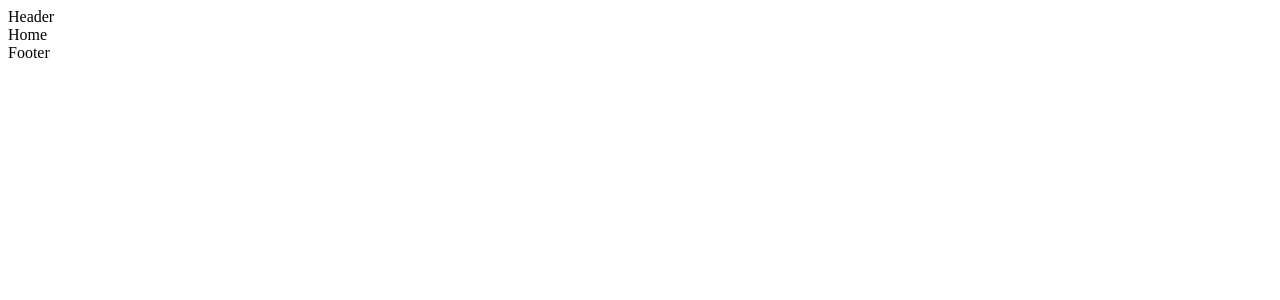
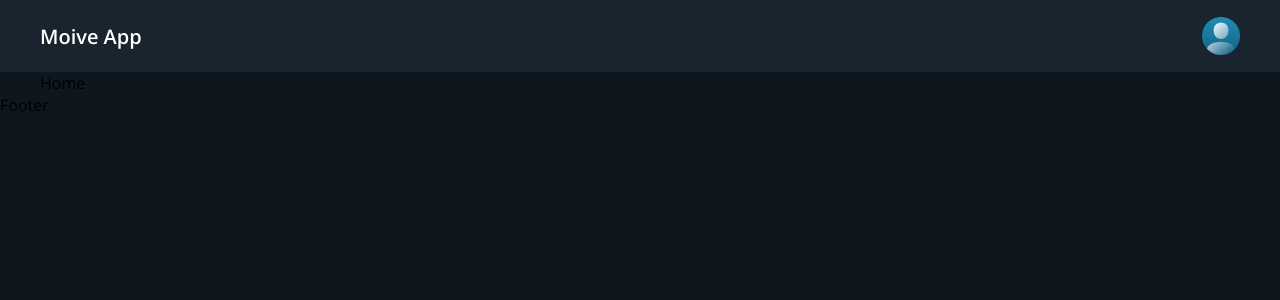
Before and after one commit to The-manpreet-singh/moives-app, a React (Create React App) app: page / in a window 1280 px wide. Shown: the top 300 px of the page. Built offline with nearby package versions, Linux system fonts and the light colour scheme.

Commit message:
complete heaser

```diff
--- a/public/index.html
+++ b/public/index.html
@@ -10,6 +10,18 @@
       content="Web site created using create-react-app"
     />
     <link rel="apple-touch-icon" href="%PUBLIC_URL%/logo192.png" />
+    <link rel="preconnect" href="https://fonts.googleapis.com" />
+    <link rel="preconnect" href="https://fonts.gstatic.com" crossorigin />
+    <link
+      href="https://fonts.googleapis.com/css2?family=Open+Sans:wght@300;400;600;700&display=swap"
+      rel="stylesheet"
+    />
+    <link
+      rel="stylesheet"
+      href="https://pro.fontawesome.com/releases/v5.10.0/css/all.css"
+      integrity="sha384-AYmEC3Yw5cVb3ZcuHtOA93w35dYTsvhLPVnYs9eStHfGJvOvKxVfELGroGkvsg+p"
+      crossorigin="anonymous"
+    />
     <!--
       manifest.json provides metadata used when your web app is installed on a
       user's mobile device or desktop. See https://developers.google.com/web/fundamentals/web-app-manifest/
--- a/src/App.css
+++ /dev/null
@@ -1,38 +0,0 @@
-.App {
-  text-align: center;
-}
-
-.App-logo {
-  height: 40vmin;
-  pointer-events: none;
-}
-
-@media (prefers-reduced-motion: no-preference) {
-  .App-logo {
-    animation: App-logo-spin infinite 20s linear;
-  }
-}
-
-.App-header {
-  background-color: #282c34;
-  min-height: 100vh;
-  display: flex;
-  flex-direction: column;
-  align-items: center;
-  justify-content: center;
-  font-size: calc(10px + 2vmin);
-  color: white;
-}
-
-.App-link {
-  color: #61dafb;
-}
-
-@keyframes App-logo-spin {
-  from {
-    transform: rotate(0deg);
-  }
-  to {
-    transform: rotate(360deg);
-  }
-}
--- a/src/App.js
+++ b/src/App.js
@@ -12,11 +12,13 @@
     <div className="App">
       <Router>
         <Header />
-        <Switch>
-          <Route path="/" exact component={Home} />
-          <Route path="/movie/:imdbID" component={MovieDetail} />
-          <Route component={PageNotFound} />
-        </Switch>
+        <div className="container">
+          <Switch>
+            <Route path="/" exact component={Home} />
+            <Route path="/movie/:imdbID" component={MovieDetail} />
+            <Route component={PageNotFound} />
+          </Switch>
+        </div>
         <Footer />
       </Router>
     </div>
--- a/src/App.scss
+++ b/src/App.scss
@@ -0,0 +1,18 @@
+@import "../src/common/colors.scss";
+
+* {
+  margin: 0;
+  padding: 0;
+  box-sizing: border-box;
+  font-family: "Open Sans", sans-serif;
+}
+a {
+  text-decoration: none;
+}
+
+body {
+  background: $primary-color;
+}
+.container {
+  margin: 0px 40px;
+}
--- a/src/components/Header/Header.js
+++ b/src/components/Header/Header.js
@@ -1,7 +1,19 @@
 import React from "react";
+import { Link } from "react-router-dom";
+import user from '../../images/user.png';
+import './Header.scss'
 
 const Header = () => {
-  return <div>Header</div>;
+  return (
+    <div className="header">
+      <Link to="/">
+        <div className="logo"> Moive App</div>
+      </Link>
+      <div className="user-image">
+        <img src={user} alt="user" />
+      </div>
+    </div>
+  );
 };
 
 export default Header;
--- a/src/components/Header/Header.scss
+++ b/src/components/Header/Header.scss
@@ -0,0 +1,22 @@
+@import "../../common/colors.scss";
+
+.header {
+  background-color: $secondary-color;
+  height: 72px;
+  padding: 0px 40px;
+  display: flex;
+  align-items: center;
+  justify-content: space-between;
+}
+
+.logo {
+  color: $font-primary;
+  font-size: 20px;
+  font-weight: 600;
+}
+
+.user-image,
+.user-image img {
+  width: 38px;
+  height: 38px;
+}
```
Also changed, not shown: src/images/pnf.jpeg (added), src/images/user.png (added).
